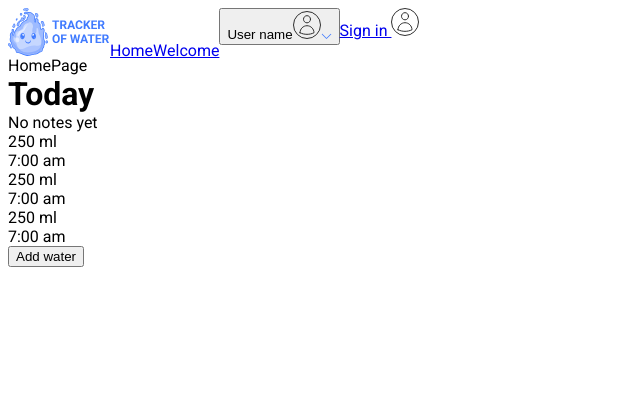
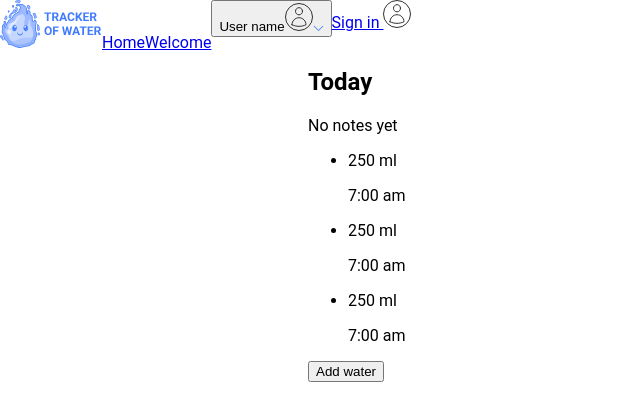
Before and after one commit to ServerIbraimovUa/agua_vivo_app, a React (Vite) app: page /agua_vivo_app/home in a window 1280 px wide. Shown: the top 420 px of the page, without its empty margins (0-640 px from the left). Built offline with nearby package versions, Linux system fonts and the light colour scheme.

Commit message:
added global styles

```diff
--- a/src/components/Modal/Modal.styled.ts
+++ b/src/components/Modal/Modal.styled.ts
@@ -1,7 +1,6 @@
 import styled from "styled-components";
 
 export const Overlay = styled.div`
-  font-family: "Roboto";
   background: rgb(0, 0, 0, 0.5);
   width: 100%;
   height: 100%;
@@ -18,7 +17,7 @@ export const Overlay = styled.div`
     max-width: 1008px;
     min-height: 208px;
     max-height: 592px;
-    background: white;
+    background: var(--white);
     border-radius: 8px;
     overflow: hidden;
     padding: 32px 24px;
@@ -30,7 +29,7 @@ export const Overlay = styled.div`
 
     color: #2f2f2f;
     font-size: 26px;
-    font-weight: 500;
+    font-weight: 600;
     margin-bottom: 24px;
 
     button {
--- a/src/index.css
+++ /dev/null
@@ -1,17 +0,0 @@
-@import url("https://fonts.googleapis.com/css2?family=Roboto:wght@400;500;700&display=swap");
-* {
-  box-sizing: border-box;
-}
-body {
-  font-family: "Roboto", "sans-serif";
-}
-
-h1,
-h2,
-h3,
-h4,
-p,
-ul {
-  padding: 0;
-  margin: 0;
-}
--- /dev/null
+++ b/src/main.ts
@@ -0,0 +1,65 @@
+import { createGlobalStyle } from "styled-components";
+import Regular from "./assets/fonts/Roboto-Regular.ttf";
+import Medium from "./assets/fonts/Roboto-Medium.ttf";
+import Bold from "./assets/fonts/Roboto-Bold.ttf";
+
+// нормолайз тоже сюда надо если не получится скажешь
+export const GlobalStyle = createGlobalStyle`
+
+:root{
+  --white:#FFF;
+  --black: #2F2F2F;
+}
+@font-face {
+    font-family: 'Roboto-Regular',sans-serif;
+    src: url(${Regular}) format('truetype'),
+    }
+
+  @font-face {
+    font-family: 'Roboto-Medium',sans-serif;
+    src: url(${Medium}) format('truetype'),
+    }
+
+  @font-face {
+    font-family: 'Roboto-Bold',sans-serif;
+    src: url(${Bold}) format('truetype'),
+    }
+
+    *{
+      box-sizing: border-box;
+    }
+
+
+
+
+    body {
+  font-family: 'Roboto', sans-serif;
+  font-weight: 400;
+  margin: 0;
+
+}
+
+/* Контейнер пока примерно расчитал если что исправь */
+
+.container {
+  width: 100%;
+  padding-left: 20px;
+  padding-right: 20px;
+  margin: 0 auto;
+
+  @media screen and (min-width: 320px) {
+        max-width: 280px;
+        }
+
+  @media screen and (min-width: 768px) {
+        max-width: 704px;
+        }
+
+    @media screen and (min-width: 1440px) {
+        max-width: 1216px;
+        padding-left: 24px;
+        padding-right: 24px;
+    }
+}
+
+`;
--- a/src/main.tsx
+++ b/src/main.tsx
@@ -1,21 +1,23 @@
-import ReactDOM from 'react-dom/client';
-import './index.css';
+import React from "react";
+import ReactDOM from "react-dom/client";
+import App from "./App.tsx";
+import { GlobalStyle } from "./main.ts";
 
-import App from './App.tsx';
-import { BrowserRouter } from 'react-router-dom';
-import { StrictMode } from 'react';
-import { Provider } from 'react-redux';
-import { persistor, store } from './redux/store.ts';
-import { PersistGate } from 'redux-persist/integration/react';
+import { BrowserRouter } from "react-router-dom";
+import { StrictMode } from "react";
+import { Provider } from "react-redux";
+import { persistor, store } from "./redux/store.ts";
+import { PersistGate } from "redux-persist/integration/react";
 
-ReactDOM.createRoot(document.getElementById('root')!).render(
+ReactDOM.createRoot(document.getElementById("root")!).render(
   <StrictMode>
     <BrowserRouter basename="/agua_vivo_app">
-      <PersistGate persistor={persistor} loading={<div>Loading...</div>}>
       <Provider store={store}>
-        <App />
+        <PersistGate persistor={persistor} loading={<div>Loading...</div>}>
+          <GlobalStyle />
+          <App />
+        </PersistGate>
       </Provider>
-      </PersistGate>
     </BrowserRouter>
   </StrictMode>
 );
--- a/src/pages/HomePage.tsx
+++ b/src/pages/HomePage.tsx
@@ -2,10 +2,11 @@ import WaterList from "../components/WaterList/WaterList";
 
 const HomePage = () => {
   return (
-    <>
-      <div>HomePage</div>
-      <WaterList />
-    </>
+    <section>
+      <div className="container">
+        <WaterList />
+      </div>
+    </section>
   );
 };
 
```
